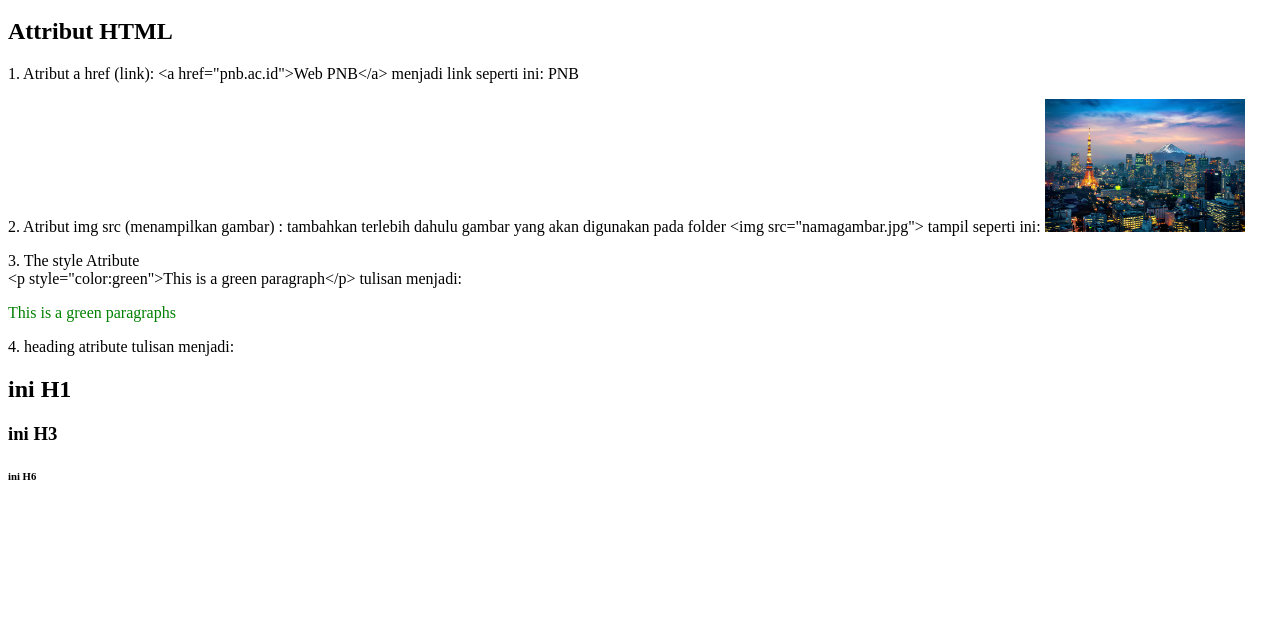
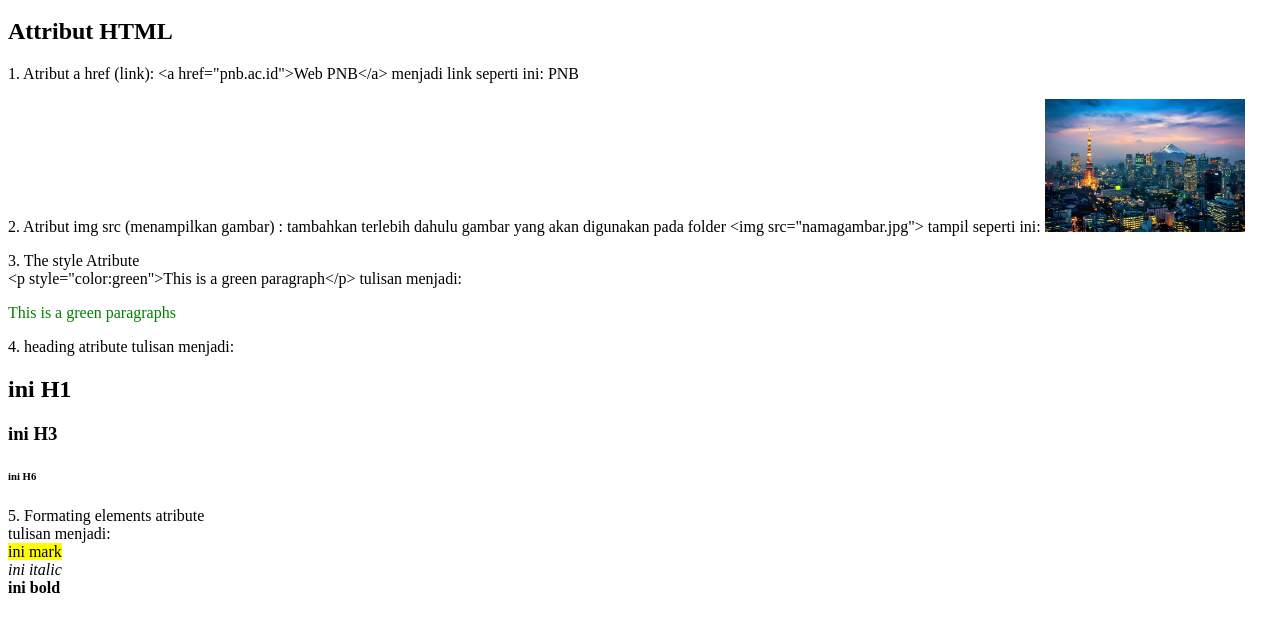
Before and after one commit to BagusAryaa155/portofolio, a plain HTML site: page blog.html in a window 1280 px wide. Shown: the part 100-732 px from the top of the page. Drawn offline with Linux system fonts and the light colour scheme.

Commit message:
menambahkan halaman blog

```diff
--- a/blog.html
+++ b/blog.html
@@ -31,6 +31,12 @@
             tulisan menjadi:
             <h1>ini H1</h1><h3>ini H3</h3><h6>ini H6</h6>
         </p>
+        <p>5. Formating elements atribute<br>
+            tulisan menjadi:<br>
+            <mark>ini mark</mark><br>
+            <i>ini italic</i><br>
+            <b>ini bold</b>
+        </p>
     </section>
 </body>
 </html>
```
